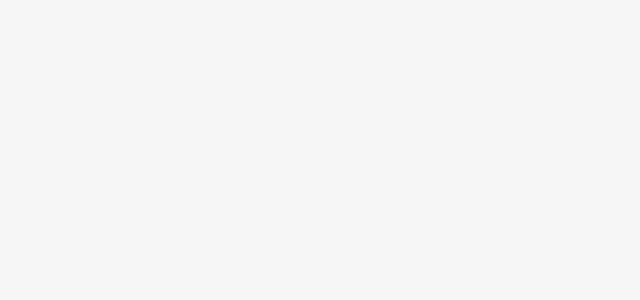
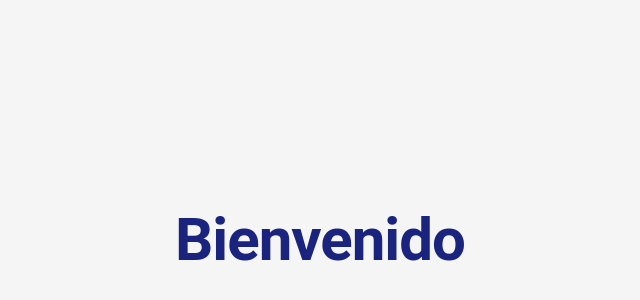
Before and after one commit to EzequielBrito99/clients-management, a React (Create React App) app: page /home in a window 1280 px wide. Shown: the part 70-370 px from the top of the page, without its empty margins (320-960 px from the left). Built offline with nearby package versions, Linux system fonts and the light colour scheme; sample sign-in values are in the browser's storage.

Commit message:
feat: implement home view

```diff
--- a/src/views/Home.tsx
+++ b/src/views/Home.tsx
@@ -1,11 +1,30 @@
-import React from 'react'
+import React from 'react';
+import { Container, Typography, Box } from '@material-ui/core';
 
-const Home = () => {
+const Home: React.FC = () => {
+
   return (
-    <div>
+    <Container
+      maxWidth="md"
+      style={{
+        display: 'flex',
+        justifyContent: 'center',
+        alignItems: 'center',
+        height: '80vh'
+      }}
+    >
+      <Box textAlign="center">
+        <Typography
+          variant="h2"
+          color="primary"
+          gutterBottom
+          style={{ fontWeight: 700, letterSpacing: '-1px' }}
+        >
+          Bienvenido
+        </Typography>
+      </Box>
+    </Container>
+  );
+};
 
-    </div>
-  )
-}
-
-export default Home
+export default Home;
```
